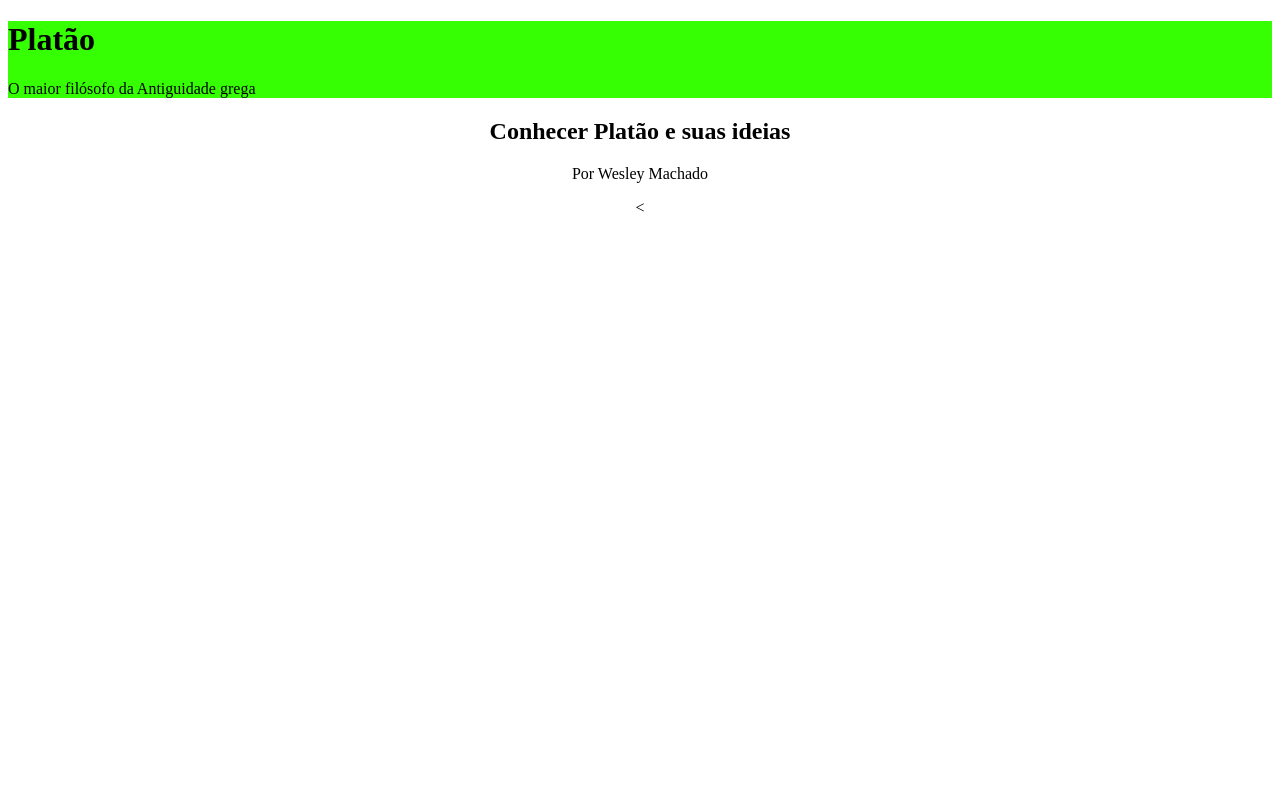
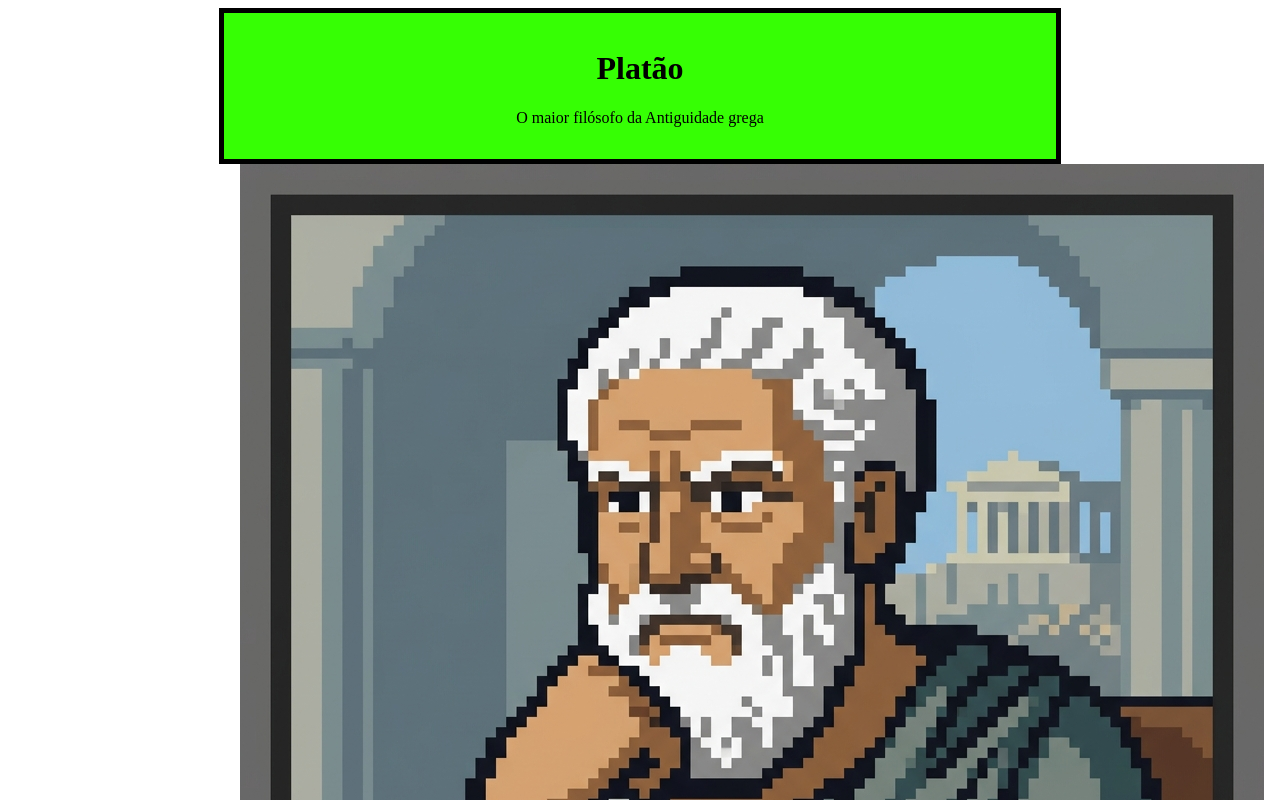
Before and after one commit to NxAxHxBxRxO2-0/Plat-o, a plain HTML site: page index.html in a window 1280 px wide. Shown: the top 800 px of the page. Drawn offline with Linux system fonts and the light colour scheme.

Commit message:
colocar imagem platão

```diff
--- a/index.html
+++ b/index.html
@@ -9,9 +9,16 @@
         header{
             background-color: #36FF04;
             color: #000000;
+            text-align: center;
+            max-width: 800px;
+            margin: 0 auto;
+            padding: 16px;
+            border: 5px solid;
+            color: rgb(0, 0, 0);
+
         }
         main {
-            background-color: #ffffff;
+            background-color: #ff9500;
             color: black;
             text-align: center;
             max-width: 800px;
@@ -26,6 +33,8 @@
     </header>
 
     <main>
+    <img src="Platão.png" alt="Ilustração em arte pixelada (pixel art) de um filósofo grego antigo, remetendo a Platão. Um homem idoso com pele bronzeada, cabelos e barba longa brancos, e uma expressão pensativa. Ele está apoiando o queixo na mão direita e segura um pergaminho enrolado com a mão esquerda. Veste uma túnica cinza-esverdeada. Ao fundo, há uma estrutura arquitetônica clássica com colunas e, ao longe, o que parece ser o Partenon sob um céu azul claro.">
+
     <h2>Conhecer Platão e suas ideias</h2>
     <p>Por Wesley Machado</p>
     <
```
Also changed, not shown: Platão.png (added).
